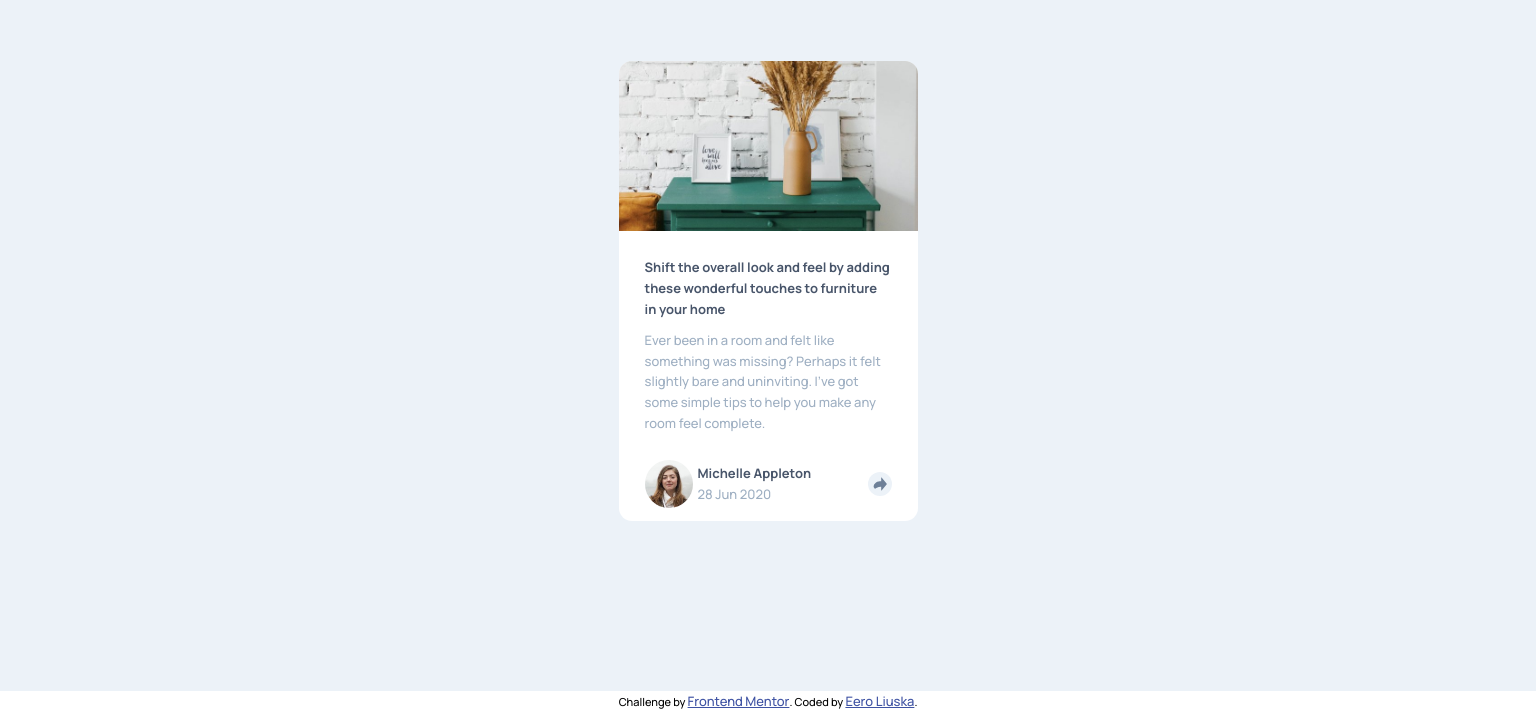
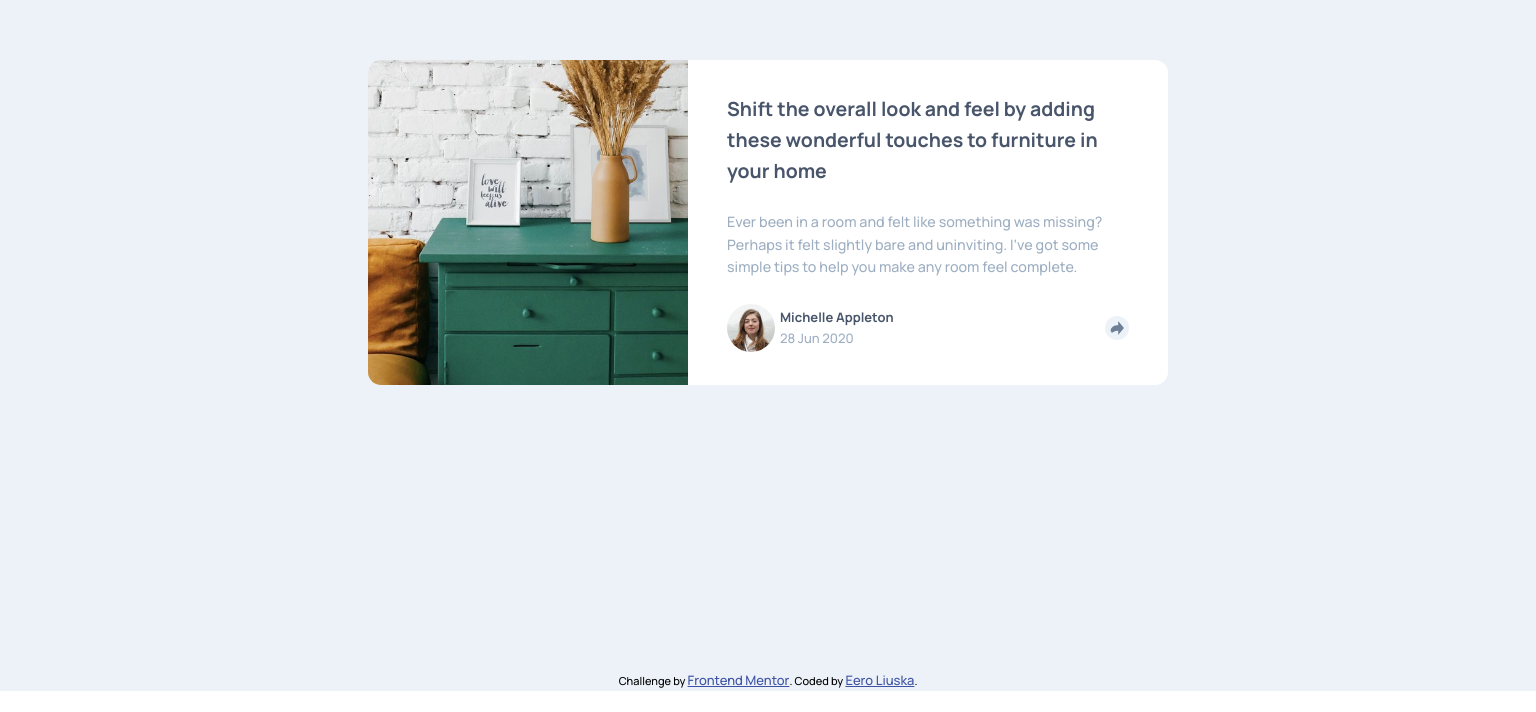
Before and after one commit to eerolli/article-preview, a plain HTML site: page index.html in a window 1536 px wide. Shown: the part 109-821 px from the top of the page. After the commit the page ends 800 px from the top, so only its background shows below. Drawn offline with Linux system fonts and the light colour scheme.

Commit message:
Layouts finished

```diff
--- a/index.css
+++ b/index.css
@@ -20,11 +20,12 @@ main{
     grid-template-areas:
     ". . ."
     ". card ."
-    ". . ."
+    ". attribution ."
     ;
     justify-content: center;
+    min-height: 100vh;
     background-color: var(--light-gray-blue);
-    height: 100vh;
+    padding: 2rem 0 0 0;
 }
 
 .card{
@@ -32,15 +33,19 @@ main{
     width: 23rem;
     border-radius: 1em;
     background-color: white;
-    display: flex;
-    flex-direction: column;
+    display: grid;
+    grid-template-areas:
+    "image"
+    "content"
+    ;
 }
 
 .image{
     background-image: url("./images/drawers.jpg");
     background-size: cover;
-    height: 45%;
+    height: 25rem;
     border-radius: 1em 1em 0 0;
+    grid-area: image;
 }
 
 .content {
@@ -48,16 +53,19 @@ main{
     display: flex;
     flex-direction: column;
     gap: 10px;
+    grid-area: content;
 }
 
 .headline {
     color: var(--very-dark-gray-blue);
     font-weight: 700;
+    font-size: 1.5rem;
 }
 
 .paragraph {
     color: var(--grayish-blue);
     font-weight: 500;
+    font-size: 1.1rem;
 }
 
 .info{
@@ -95,10 +103,39 @@ main{
     margin-left: auto;
 }
 
-footer {
-    padding: 0 2rem 1rem 2rem;
+.share{
+    display: none;
 }
 
-.hidden{
-    display: none;
+.attribution{
+    grid-area: attribution;
 }
+
+@media (min-width: 1440px){
+    .card{
+        display: grid;
+        grid-template-columns: 0.8fr 1.2fr;
+        grid-template-areas:
+        "image content"
+        ;
+        width: 800px;
+        height: 25rem;
+    }
+    .image{
+        grid-area: image;
+        border-radius: 1em 0 0 1em;
+    }
+
+    .content{
+        grid-area: content;
+        display: flex;
+        flex-direction: column;
+        justify-content: space-around;
+        padding-left: 3rem;
+        padding-right: 3rem;
+    }
+
+    .attribution {
+        align-self: end;
+    }
+}
--- a/index.html
+++ b/index.html
@@ -25,7 +25,6 @@
         <p class="paragraph">Ever been in a room and felt like something was missing? Perhaps
         it felt slightly bare and uninviting. I’ve got some simple tips
         to help you make any room feel complete.</p>
-      </article>
       <footer>
         <div class="info">
           <img src="./images/avatar-michelle.jpg" alt="Michelle Appleton" class="avatar">
@@ -35,13 +34,16 @@
           </div>
           <img src="./images/icon-share.svg" alt="share" class="share-icon">
         </div>
-        <h2 class="hidden">Share</h2>
+        <div class="share">
+            <h2>Share</h2>
+        </div>
       </footer>
+      </article>
     </article>
+    <div class="attribution">
+      Challenge by <a href="https://www.frontendmentor.io?ref=challenge" target="_blank">Frontend Mentor</a>.
+      Coded by <a href="https://github.com/eerolli" target="_blank">Eero Liuska</a>.
+    </div>
   </main>
-  <div class="attribution">
-    Challenge by <a href="https://www.frontendmentor.io?ref=challenge" target="_blank">Frontend Mentor</a>.
-    Coded by <a href="https://github.com/eerolli" target="_blank">Eero Liuska</a>.
-  </div>
 </body>
 </html>
```
